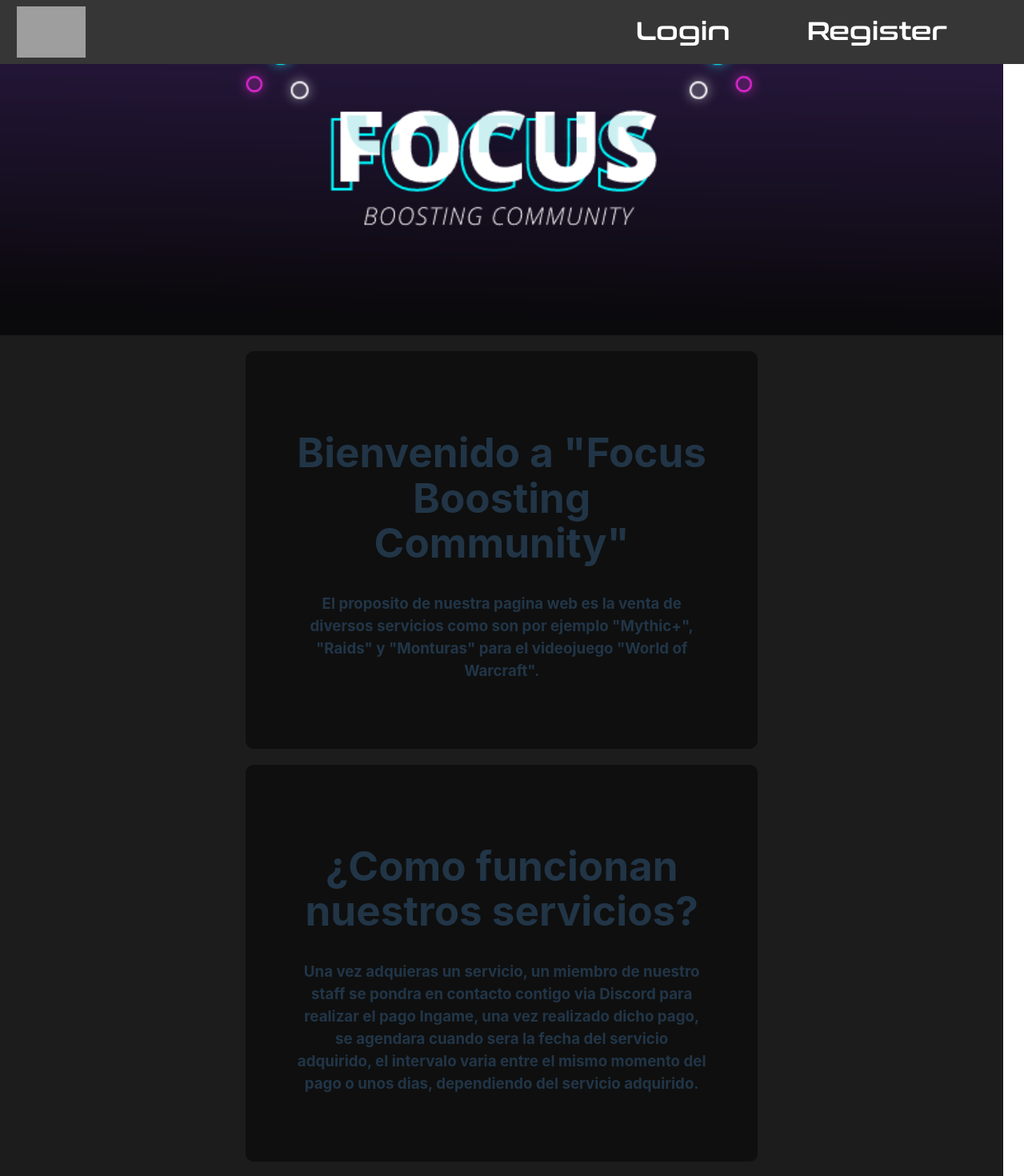
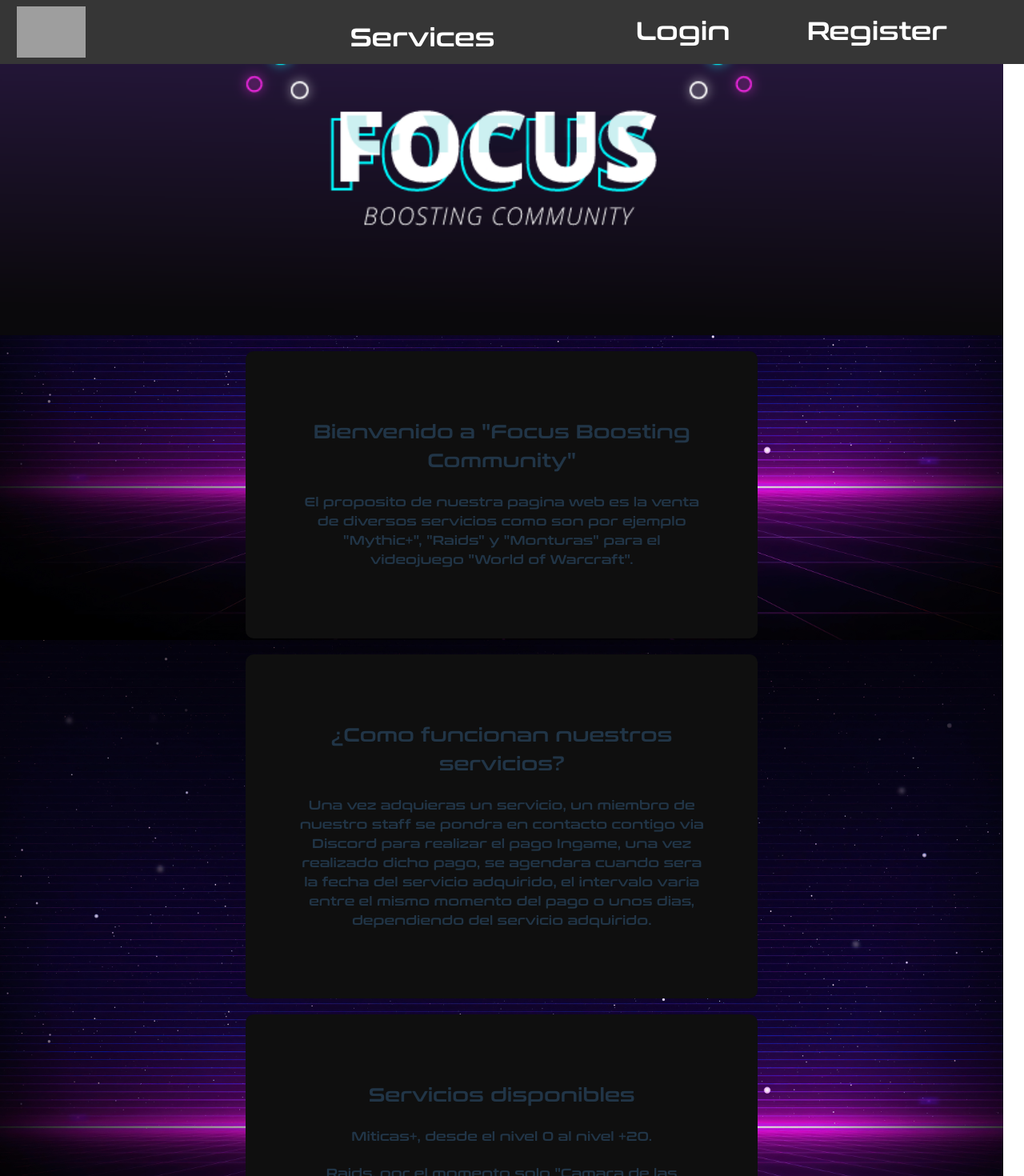
Before and after one commit to JaviCMdev/Frontend-FocusBoostingCommunity, a React (Vite) app: page / in a window 1280 px wide. Shown: the top 1470 px of the page at 80% size. Built offline with nearby package versions, Linux system fonts and the light colour scheme; grey boxes are pictures that could not be loaded.

Commit message:
Home View basic + CardService + Services basic

```diff
--- /dev/null
+++ b/src/common/CardService/CardService.css
@@ -0,0 +1,27 @@
+@font-face {
+    font-family: "Contrax";
+    src: url("../Fonts/Contrax.otf");
+}
+.cardServiceDesign {
+    display: flex;
+    flex-direction: column;
+    justify-content: center;
+    align-items: center;
+    font-family: "Contrax";
+    text-align: center;
+    height: 5em;
+    width: 20em;
+    color: white;
+    background-color: rgb(28, 28, 28);
+    border-radius: 1em;
+    margin: 1em;
+    transition: 0.3s;
+    cursor: pointer;
+}
+
+.cardServiceDesign:hover {
+    height: 6em;
+    width: 25em;
+    transition: 0.3s;
+    color: #a929f7
+}
--- /dev/null
+++ b/src/common/CardService/CardService.jsx
@@ -0,0 +1,12 @@
+import React from 'react';
+import './CardService.css';
+
+export const CardService = ({service}) => {
+
+    return (
+        <div className='cardServiceDesign'>
+            <div>{service.name !== '' ? service.name : "Nombre no disponible"}</div>
+            <div>{service.price !== '' ? service.price : "Precio no disponible"}</div>
+        </div>
+    )
+}
--- /dev/null
+++ b/src/common/CardService/serviceSlice.js
@@ -0,0 +1,27 @@
+import { createSlice } from '@reduxjs/toolkit';
+
+export const serviceSlice = createSlice({
+    name: 'service',
+    initialState: {
+      choosen : {},
+      services: []
+    },
+    reducers: {
+      select: (state, action) => {
+        return {
+          ...state,
+          ...action.payload
+        }
+      },
+      find: (state, action) => {
+        return {
+          ...state,
+          ...action.payload
+        }
+      }
+    }
+
+});
+export const { select, find } = serviceSlice.actions;
+export const serviceData = (state) => state.service;
+export default serviceSlice.reducer;
--- a/src/common/Header/Header.css
+++ b/src/common/Header/Header.css
@@ -23,6 +23,7 @@
     justify-content: flex-end;
     align-items: flex-end;
 }
+
 .logoDesignHeader {
     height: 10vh;
     width: 10vw;
@@ -31,12 +32,26 @@
     align-items: center;
 }
 
-.blankSpace {
+.servicesDesign {
     height: 10vh;
     width: 70vw;
     display: flex;
     justify-content: center;
     align-items: center;
+}
+
+.servicesText {
+    font-family: 'Contrax';
+    font-weight: bolder;
+    color: white;
+    cursor: pointer;
+    font-size: 2em;
+    margin-top: 0.5em;
+    margin-right: 3em;
+}
+
+.servicesText:hover {
+    color: #a929f7
 }
 
 .homeAvatar {
@@ -52,3 +67,6 @@
     margin-bottom: 0.5em;
     margin-right: 3em;
 }
+.linkDesign:hover {
+    color: #a929f7
+}
--- a/src/common/Header/Header.jsx
+++ b/src/common/Header/Header.jsx
@@ -29,7 +29,9 @@
     return (
         <div className='headerDesign'>
             <div onClick={() => ResetHome()} className='logoDesignHeader'><img id="logoHome" className='homeAvatar' src={Logo} alt="Home" /></div>
-            <div className='blankSpace'></div>
+            <div className='servicesDesign'>
+                <div className='servicesText' onClick={() => setTimeout(() => { navigate("/services") }, 200)}>Services</div>
+            </div>
             <div className='headerLinksDesign'>
                 {datosReduxUsuario.userPass.rol === "admin" &&
                     <div onClick={() => navigate("/admin")} className='linkDesign'>Admin</div>
--- a/src/pages/Body/Body.jsx
+++ b/src/pages/Body/Body.jsx
@@ -1,6 +1,7 @@
 import React from 'react';
 import { Routes, Route} from 'react-router-dom';
 import { Home } from '../Home/Home';
+import { Services } from '../ServicesPage/Services';
 // import { Admin } from '../User/Admin/Admin';
 import { Login } from '../User/Login/Login';
 // import { Profile } from '../User/Profile/Profile';
@@ -13,6 +14,7 @@
         <Routes>
             <Route path="/" element={<Home />}/>
             <Route path="/login" element={<Login />}/>
+            <Route path="/services" element={<Services />}/>
             {/* <Route path="/register" element={<Register />}/> */}
             {/* <Route path="/detail" element={<SerieDetail />}/> */}
             {/* <Route path="/profile" element={<Profile />}/> */}
--- a/src/pages/Home/Home.css
+++ b/src/pages/Home/Home.css
@@ -1,10 +1,21 @@
+@font-face {
+    font-family: "Contrax";
+    src: url("../Fonts/Contrax.otf");
+}
+
 .homeDesign {
+    background-image: url(./wallpaper.jpg);
+    background-position-x: center;
+    background-position-y: center;
+    background-repeat: no-repeat;
+    background-size: cover;
+    background-attachment: fixed;
     display: flex;
     flex-direction: column;
     justify-content: center;
     align-items: center;
     width: 98vw;
-    background-color: rgb(28, 28, 28);;
+    background-color: rgb(28, 28, 28);
 }
 
 .bannerHome {
@@ -13,6 +24,7 @@
 }
 
 .textBox {
+    font-family: "Contrax";
     text-align: center;
     margin-top: 20px;
     width: 40vw;
@@ -20,3 +32,11 @@
     background-color: rgb(15, 15, 15);
     border-radius: 10px;
 }
+@media only screen and (max-width: 768px) {
+    .textBox {
+        margin-top: 20px;
+        padding: 5vw;
+        width: 98vw;
+        font-size: smaller;
+    }
+}
--- a/src/pages/Home/Home.jsx
+++ b/src/pages/Home/Home.jsx
@@ -9,18 +9,18 @@
         <div className="homeDesign">
             <div className="homeBanner"><img className="bannerHome" src={Banner} alt="Banner" /></div>
             <div className="textBox">
-                <h1>Bienvenido a "Focus Boosting Community"</h1>
-                <h3>El proposito de nuestra pagina web es la venta de diversos servicios como son por ejemplo "Mythic+", "Raids" y "Monturas" para el videojuego "World of Warcraft".</h3>
+                <h2>Bienvenido a "Focus Boosting Community"</h2>
+                <h4>El proposito de nuestra pagina web es la venta de diversos servicios como son por ejemplo "Mythic+", "Raids" y "Monturas" para el videojuego "World of Warcraft".</h4>
             </div>
             <div className="textBox">
-                <h1>¿Como funcionan nuestros servicios?</h1>
-                <h3>Una vez adquieras un servicio, un miembro de nuestro staff se pondra en contacto contigo via Discord para realizar el pago Ingame, una vez realizado dicho pago, se agendara cuando sera la fecha del servicio adquirido, el intervalo varia entre el mismo momento del pago o unos dias, dependiendo del servicio adquirido.</h3>
+                <h2>¿Como funcionan nuestros servicios?</h2>
+                <h4>Una vez adquieras un servicio, un miembro de nuestro staff se pondra en contacto contigo via Discord para realizar el pago Ingame, una vez realizado dicho pago, se agendara cuando sera la fecha del servicio adquirido, el intervalo varia entre el mismo momento del pago o unos dias, dependiendo del servicio adquirido.</h4>
             </div>
             <div className="textBox">
-                <h1>Servicios disponibles</h1>
-                <h3>Miticas+, desde el nivel 0 al nivel +20.</h3>
-                <h3>Raids, por el momento solo "Camara de las Incarnaciones".</h3>
-                <h3>Monturas, catalogo diverso de las monturas mas raras y dificiles de conseguir.</h3>
+                <h2>Servicios disponibles</h2>
+                <h4>Miticas+, desde el nivel 0 al nivel +20.</h4>
+                <h4>Raids, por el momento solo "Camara de las Incarnaciones".</h4>
+                <h4>Monturas, catalogo diverso de las monturas mas raras y dificiles de conseguir.</h4>
             </div>
         </div>
     )
--- /dev/null
+++ b/src/pages/ServicesPage/Services.css
@@ -0,0 +1,17 @@
+@font-face {
+    font-family: "Contrax";
+    src: url("../../common/Fonts/Contrax.otf");
+}
+.serviceDesign {
+    padding-top: 10vh;
+    background-image: url(../Home/wallpaper.jpg);
+    background-position-x: center;
+    background-position-y: center;
+    background-repeat: no-repeat;
+    background-size: cover;
+    background-attachment: fixed;
+    display: flex;
+    flex-wrap: wrap;
+    justify-content: center;
+    align-items: center;
+}
--- /dev/null
+++ b/src/pages/ServicesPage/Services.jsx
@@ -0,0 +1,40 @@
+import React, { useState, useEffect } from 'react';
+import { CardService } from '../../common/CardService/CardService';
+import { serviceData, select } from '../../common/CardService/serviceSlice';
+import { useSelector, useDispatch } from "react-redux";
+import { useNavigate } from 'react-router-dom';
+import './Services.css';
+import { getServices } from '../../services/apiCalls';
+import { all } from 'axios';
+
+export const Services = () => {
+    const dispatch = useDispatch();
+    const navigate = useNavigate();
+    const [allServices, setAllServices] = useState([]);
+
+    useEffect(() => {
+        if (allServices.length === 0) {
+            getServices()
+                .then(resultado => {
+                    setAllServices(resultado.data);
+                })
+                .catch(error => console.log(error));
+        };
+
+    }, [allServices]);
+
+    return (
+        <div className="serviceDesign">
+            <h1>Hola</h1>
+            {allServices.map(
+                        service => {
+                            return (
+                                <div onClick={() => Choosen(service)} key={service._id}>
+                                    <CardService service={service} />
+                                </div>
+                            )
+                        }
+                    )}
+        </div>
+    )
+};
--- a/src/services/apiCalls.js
+++ b/src/services/apiCalls.js
@@ -4,3 +4,7 @@
 export const postLogin = async (credenciales) => {
     return await axios.post(`${root}users/login`, credenciales);
 };
+
+export const getServices = async () => {
+    return await axios.get(`${root}services/getall`);
+}
```
Also changed, not shown: src/pages/Home/wallpaper.jpg (added).
